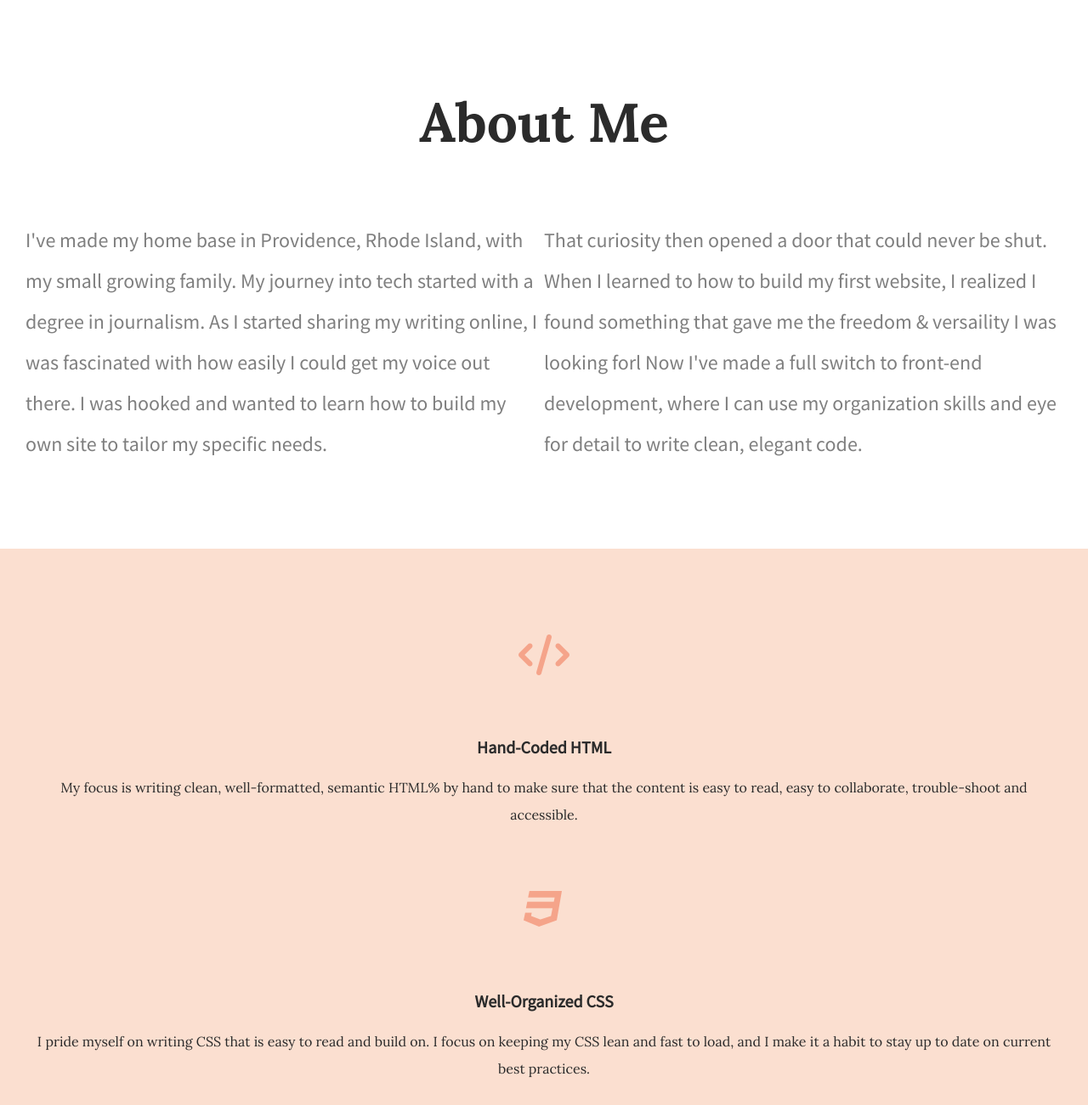
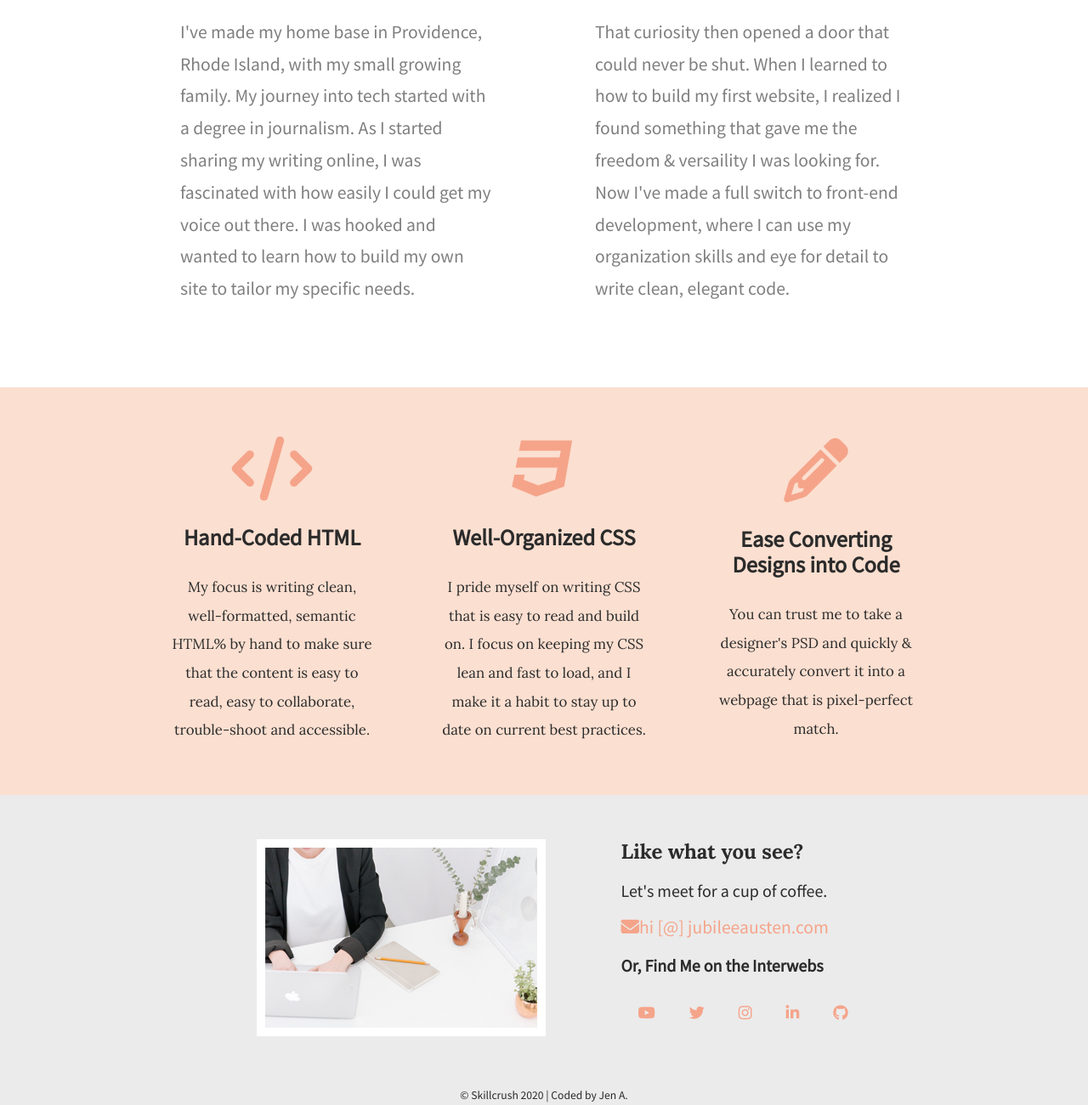
Before and after one commit to andradejanne/Skillcrush---Jubilee-Austen-, a website built with Parcel: page index.html in a window 1280 px wide. Shown: the part 840-2141 px from the top of the page at 85% size. Built offline with nearby package versions, Linux system fonts and the light colour scheme.

Commit message:
footer updated to responsive

```diff
--- a/css/main.css
+++ b/css/main.css
@@ -107,9 +107,9 @@ textarea {
    }
 
    header .content-wrapper h1 {
-     width: 85%;
+     width: 75%;
      font-family: 'Lora', serif;
-     font-size: 3.5em;
+     font-size: 2em;
      color: #bbc085;
      text-align: center;
    }
@@ -125,7 +125,6 @@ textarea {
      display: flex;
      justify-content: space-around;
      align-items: center;
-     flex-flow: row wrap;
    }
 
    header nav ul{
@@ -134,14 +133,13 @@ textarea {
     justify-content: space-around;
     align-items: center;
     padding: 20px 20px 20px 20px;
-
    }
 
    header nav ul li a {
-     text-transform: lowercase;
+     text-transform: uppercase;
      text-decoration: none;
      color: #f5a48a;
-     font-size: 1.5em;
+     font-size: 1em;
    }
 
  /***** HERO Mobile *****/
@@ -149,20 +147,22 @@ textarea {
     background: url('../img/hero.png');
     background-size: cover;
     background-position: center;
-    min-height: 540px;
+    min-height: 500px;
     display: flex;
     justify-content: center;
     flex-flow: row wrap;
+    margin: 0 auto;
+    padding-left: 40px;
+    padding-right: 30px;
   }
 
    .hero-area h2 {
      width: 100%;
-     text-align: center;
+     text-align: left;
      font-family: 'Lora', serif;
-     font-size: 2.65em;
+     font-size: 2.55em;
      line-height: 1.5em;
      color: #9b9b9b;
-
    }
 
     .hero-area h2 span {
@@ -187,40 +187,39 @@ textarea {
    }
 
    .about h2{
-     font-size: 2.65em;
+     font-size: 2em;
      font-family: 'Lora', serif;
-     text-align: center;
-     padding-top: 25px;
+     text-align: left;
    }
 
    .about p{
      color: #7f7f7f;
-     font-size: 1.10em;
-     line-height: 2em;
+     font-size: 1em;
+     line-height: 1.75em;
      padding-bottom: 45px;
    }
 
    /***** WORK mobile *****/
-   .work {
+   .work .content-wrapper {
      background-color: #fbdfd0;
      display: flex;
       justify-content: center;
       flex-flow: row wrap;
    }
-   .work .content-wrapper {
+   .work .work-items {
      display: flex;
      justify-content: center;
      align-items: center;
      flex-flow: row wrap;
      text-align: center;
-     padding: 30px 30px 30px 30px;
    }
 
    .work article{
-    width: 100%;
+    width: 85%;
+    padding: 30px 30px 30px 30px;
    }
 
-   .work .fontawesome-icon{
+   .work-items article p i {
      font-size: 3em;
      color: #f5a48a;
    }
@@ -231,23 +230,26 @@ textarea {
    }
 
 
-   .work p{
+   .work-items article p{
      font-family: 'Lora', serif;
      line-height: 2em;
+     font-size: 1em;
     }
 
    /***** CONTACT Mobile *****/
 
    footer {
-     width: 100%;
+     min-height: 520px;
      background-color: #ebebeb;
+     margin: 0 auto;
    }
 
    footer .wrapper{
      display: flex;
      justify-content: center;
      align-items: center;
-     flex-flow: row wrap
+     flex-flow: row wrap;
+     margin: 0 auto;
    }
 
    footer .socials {
@@ -259,22 +261,9 @@ textarea {
 
    footer .social-icons {
      display: flex;
-     justify-content: center;
-     align-items: center;
-     flex-flow: row wrap;
-   }
-
-   footer .social-icons p {
      justify-content: space-around;
      align-items: center;
-   }
-
-   .contact h2,
-   .contact h3{
-     display: flex;
-     justify-content: center;
-     align-items: center;
-     flex-flow: row wrap;
+     margin: 0 auto;
    }
 
    .wrapper figure {
@@ -287,17 +276,22 @@ textarea {
 
    .socials h2 {
      font-family: 'Lora', serif;
-     font-size: 2em;
+     font-size: 1.6em;
+     margin: 0 auto;
    }
 
    .socials h3 {
      font-family: 'Source Sans Pro', sans-serif;
-     font-size: 1.25em;
+     font-size: 1.10em;
      font-weight: lighter;
    }
 
+  .socials h3 span {
+    font-weight: bold;
+  }
+
    .socials .email-address {
-     font-size: 1.25em;
+     font-size: 1.15em;
    }
 
    a {
@@ -311,9 +305,17 @@ textarea {
    }
 
    .social-icons p {
-     font-size: 0.85em;
-     margin: 5px 12px 5px 12px;
+     font-size: 0.60em;
+     padding: 10px 10px 10px 10px;
    }
+
+   footer .copyright {
+     margin: 10px 0;
+     text-align: center;
+      font-size: .85em;
+   }
+
+
 /* ==========================================================================
    Helper classes
    ========================================================================== */
@@ -407,25 +409,32 @@ textarea {
 
   /******* Header Tablet *******/
   header {
-    display: flex;
     justify-content: space-around;
-    align-items: center;
-    background-color: #efefef;
   }
 
   header .content-wrapper {
-    width: 50%;
+    width: 100%;
     display: flex;
-    justify-content: center;
-    align-items: center;
+    justify-content: space-between;
+    margin: 0 auto;
   }
 
   header .content-wrapper h1 {
-    width: 100%;
+    width: 50%;
+    font-size: 2.5em;
   }
 
   header nav {
-    width: 30%;
+    width: 40%;
+    margin: 0 auto;
+  }
+
+  header nav ul {
+    justify-content: space-around;
+  }
+
+  .header-divider {
+    display: none;
   }
 
   /******* Hero Tablet *******/
@@ -434,49 +443,170 @@ textarea {
   }
 
   .hero-area h2{
-    min-width: 85%;
-    font-size: 3.85em;
-
+    min-width: 50%;
+    font-size: 3.5em;
+    text-align: left;
+    margin: 0 auto;
+    padding: 80px 20px 0px 10px;
   }
 
   /******* About Tablet *******/
-  .about  {
-    display: flex;
-    justify-content: space-between;
-    align-items: center;
-    width: 100%;
-  }
-
-  .about .content-wrapper {
-    display: flex;
-    justify-content: space-between;
-    align-items: center;
-  }
-
   .about .about-content {
     display: flex;
-    justify-content: space-between;
+    justify-content: space-around;
     align-items: center;
   }
 
   .about h2{
     width: 100%;
-    font-size: 4em;
+    font-size: 2.5em;
+    padding-left: 40px;
+    padding-right: 40px;
+  }
+
+  .about p {
+    width: 45%;
+    padding-left: 40px;
+    padding-right: 40px;
+  }
+
+  /******* Work Tablet *******/
+  .work article{
+    width: 75%;
+    padding: 30px 30px 30px 30px;
+    margin: 0 auto;
+   }
+
+  .work h3{
+    font-size: 1.75em;
+  }
+
+  .work-items article p {
+    font-size: 1.20em;
+  }
+
+
+  /******* Contact Tablet *******/
+  footer .wrapper {
+    width: 100%;
+  }
+
+  footer figure{
+    width: 45%;
+  }
+
+  footer .socials {
+    display: flex;
+    justify-content: space-between;
+    align-items: center;
+    flex-flow: column;
+  }
+
+  .socials h2 {
+    width: 100%;
+    font-size: 1.5em;
+  }
+
+  .socials h3 {
+    width: 100%;
+    margin: 20px 0;
+    font-size: 1.25em;
+  }
+
+  .socials .email-address {
+    width: 100%;
+    font-size: 1.35em;
+  }
+
+  .social-icons p {
+    width: 100%;
+    margin: 5px 10px 5px 10px;
+  }
+
+  footer .copyright {
+    width: 100%;
+    text-align: center;
+  }
+}
+
+@media only screen and (min-width: 1200px){
+  /*Desktop style here*/
+
+  /*Hero Area Desktop*/
+  .hero-area h2 {
+    width: 70%;
+    font-size: 4.85em;
+    line-height: 1.2em;
+    margin: 0 auto;
+    text-align: left;
+  }
+
+  .hero-area {
+    min-height: 73vh;
+    background-position: left center;
+  }
+
+  /*About Desktop*/
+  .about .content-wrapper {
+    min-height: 60vh;
+  }
+
+  .about .content-wrapper .about-content {
+    width: 80%;
+  }
+
+  .about h2{
+    width: 73%;
+    font-size: 2.75em;
   }
 
   .about p {
     width: 100%;
-    font-size: 1.5em;
+    font-size: 1.35em;
+    padding-left: 60px;
+    padding-right: 60px;
   }
 
-  /******* Work Tablet *******/
+  /*Work Desktop*/
+  .work .content-wrapper {
+    min-height: 60vh;
+  }
 
-  /******* Contact Tablet *******/
+  .work .work-items{
+    width: 75%;
+  }
 
-}
+  .work-items article p i {
+    font-size: 4.5em;
+  }
 
-@media only screen and (min-width: 1200px){
-  /*Desktop style here*/
+  .work article {
+    width: 25%;
+  }
+
+  .work h3{
+    font-size: 1.65em;
+  }
+
+  .work-items article p {
+    font-size: 1.05em;
+  }
+
+  /*Contact Desktop*/
+  footer .wrapper{
+    padding-top: 4.5vh;
+    padding-bottom: 4vh;
+  }
+
+  footer .socials {
+    padding-left: 6vh;
+  }
+
+  footer figure{
+    width: 25%;
+  }
+
+
 }
 
 @media print,
--- a/index.html
+++ b/index.html
@@ -7,6 +7,9 @@
 
   <meta name="description" content="">
   <meta name="viewport" content="width=device-width, initial-scale=1">
+
+  <link rel="manifest" href="site.webmanifest">
+  <link rel="apple-touch-icon" href="icon.png">
 
   <link rel="stylesheet" href="css/normalize.css">
   <link rel="stylesheet" href="css/main.css">
@@ -34,19 +37,19 @@
 
       <main>
         <div class="hero-area">
-          <h2><span>Hi,</span> I'm a developer that loves clean <span>&amp;</span> elegant code.</h2>
+          <h2><span>Hi,</span> I'm a developer who loves clean <span>&amp;</span> elegant code.</h2>
       </div>
 
           <section class="about">
             <div class = "content-wrapper">
-              <h2>About Me</h2>
+              <h2>A little bit about me.</h2>
               <div class = "about-content">
                   <p>I've made my home base in Providence, Rhode Island, with my small growing family.
                     My journey into tech started with a degree in journalism. As I started sharing my writing online,
                     I was fascinated with how easily I could get my voice out there.
                     I was hooked and wanted to learn how to build my own site to tailor my specific needs. </p>
                   <p>That curiosity then opened a door that could never be shut. When I learned to how to build my first website,
-                    I realized I found something that gave me the freedom & versaility I was looking forl Now I've made a full switch to front-end development,
+                    I realized I found something that gave me the freedom & versaility I was looking for. Now I've made a full switch to front-end development,
                     where I can use my organization skills and eye for detail to write clean, elegant code.</p>
               </div>
             </div>
@@ -81,11 +84,12 @@
                   <figure>
                       <img src="img/contact-image.png" class="connect-img" alt="Contact Image">
                   </figure>
+
                   <div class="socials">
                       <h2>Like what you see?</h2>
                       <h3>Let's meet for a cup of coffee.</h3>
                       <a href="mailto:hi@jubileeausten.com" class="email-address"><i class="fas fa-envelope"></i>hi [@] jubileeausten.com</a>
-                      <h3>Or, Find Me on the Interwebs</h3>
+                      <h3><span>Or, Find Me on the Interwebs</span></h3>
                       <div class="social-icons">
                             <p>
                               <a href="https://www.youtube.com/" target="_blank"><i class="fab fa-youtube"></i></a>
@@ -105,5 +109,10 @@
                         </div>
                 </div>
               </div>
+
+              <div class="copyright">
+                <p> © Skillcrush 2020 | Coded by Jen A.</p>
+              </div>
+
           </footer>
 </html>
```
